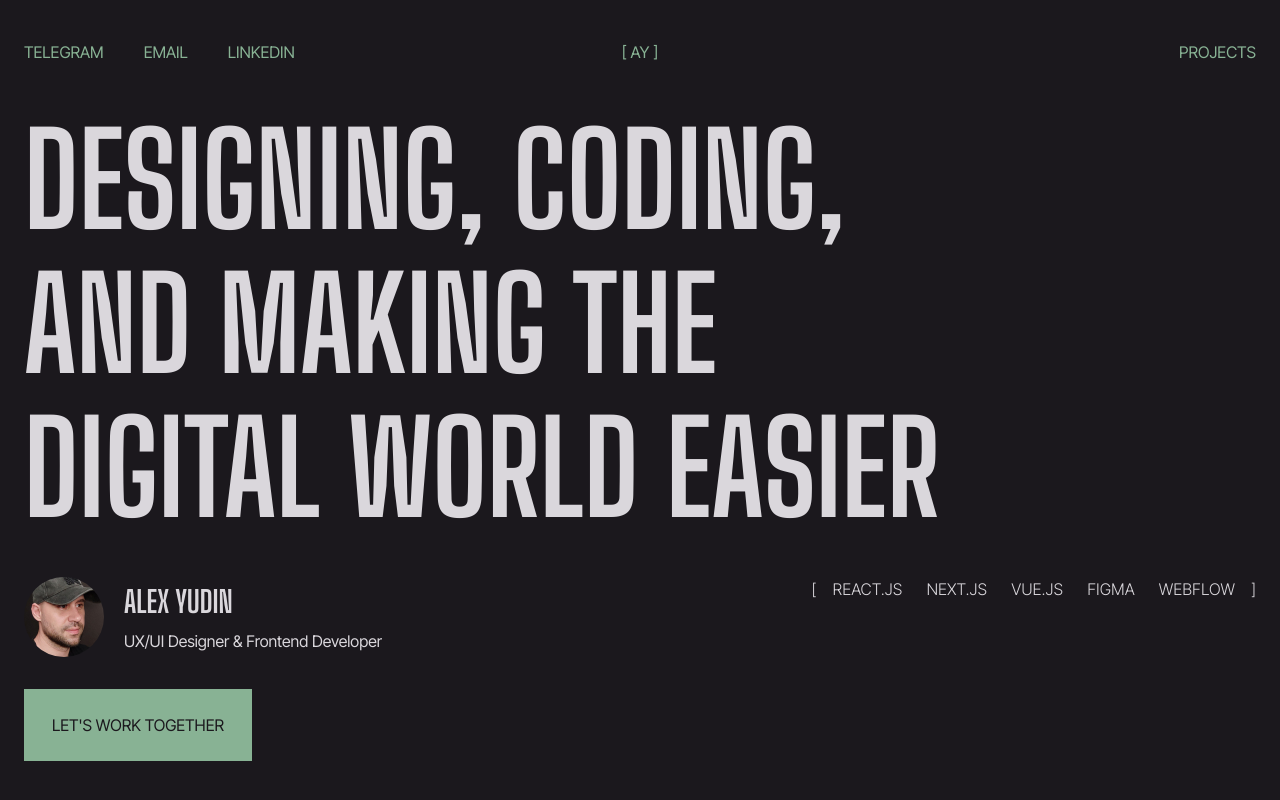
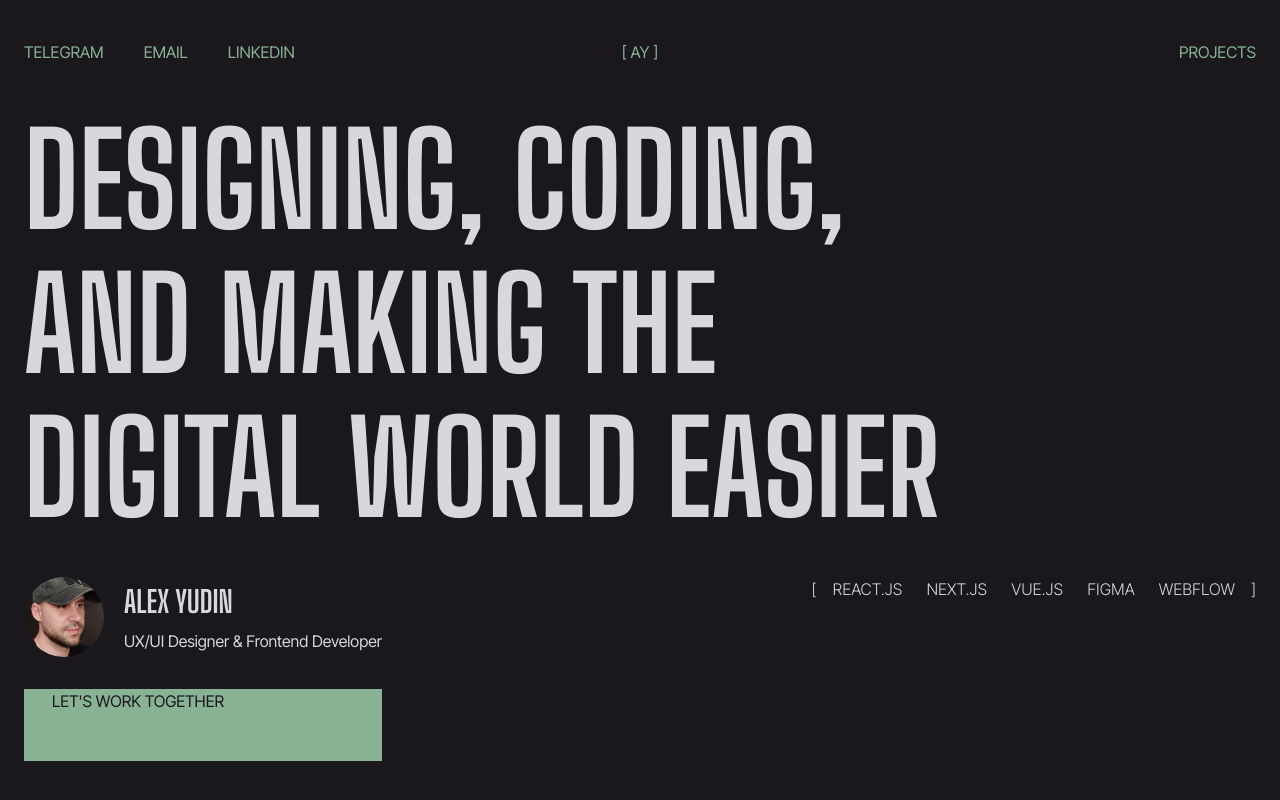
Before and after one commit to intmain84/lexaxa-com, a Vue app: page / in a window 1280 px wide. Shown: the top 800 px of the page. Built offline with nearby package versions, Linux system fonts and the light colour scheme; no server answers; the database is empty; the HTML template or start-up script is replaced by a standard one.

Commit message:
lets work together button changes 1

```diff
--- a/index.html
+++ b/index.html
@@ -1,5 +1,5 @@
 <!doctype html>
-<html lang="en" class="h-full">
+<html lang="en" class="h-full scroll-smooth">
   <head>
     <meta charset="UTF-8" />
     <link rel="icon" href="/favicon.ico" />
--- a/src/components/footer/TheFooter.vue
+++ b/src/components/footer/TheFooter.vue
@@ -1,7 +1,7 @@
 <script setup lang="ts"></script>
 
 <template>
-  <footer class="container grid grid-cols-2 gap-12">
+  <footer id="contacts" class="container grid grid-cols-2 gap-12">
     <a
       href="https://t.me/iamaay"
       target="_blank"
--- a/src/components/home-hero/HomeHero.vue
+++ b/src/components/home-hero/HomeHero.vue
@@ -23,7 +23,15 @@ const competence = ['React.js', 'Next.js', 'Vue.js', 'Figma', 'Webflow']
             <h3 class="text-1xl">UX/UI Designer & Frontend Developer</h3>
           </div>
         </div>
-        <TheButton>Let's work together</TheButton>
+        <a
+          href="#contacts"
+          class="flex relative h-18 text-base px-7 bg-mint text-obsidian hover:text-fog transition-all duration-500 ease-in-out uppercase cursor-pointer group overflow-hidden"
+        >
+          <span class="relative z-10">Let's work together</span>
+          <div
+            class="absolute -top-20 -left-10 w-[500px] h-0 bg-obsidian-light transition-all duration-500 ease-in-out rotate-0 group-hover:h-[220px] z-0 group-hover:rotate-[-20deg]"
+          ></div>
+        </a>
       </div>
       <div
         class="before:content-['\['] after:content-['\]'] text-base font-light uppercase flex space-x-6 mb-12"
--- a/src/views/HomeView.vue
+++ b/src/views/HomeView.vue
@@ -9,6 +9,5 @@ import HomeServices from '@/components/home-services/HomeServices.vue'
     <HomeHero />
     <HomeProjects />
     <HomeServices />
-    <TheContacts />
   </main>
 </template>
```
